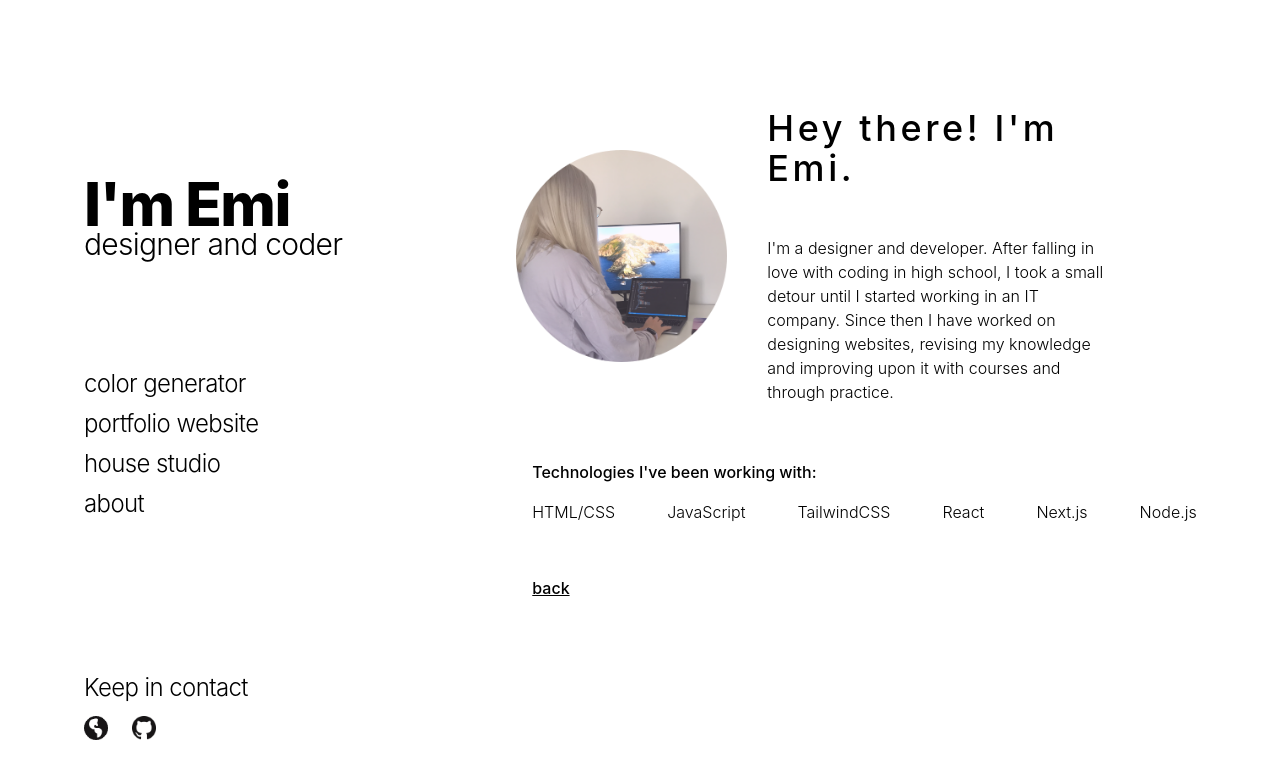
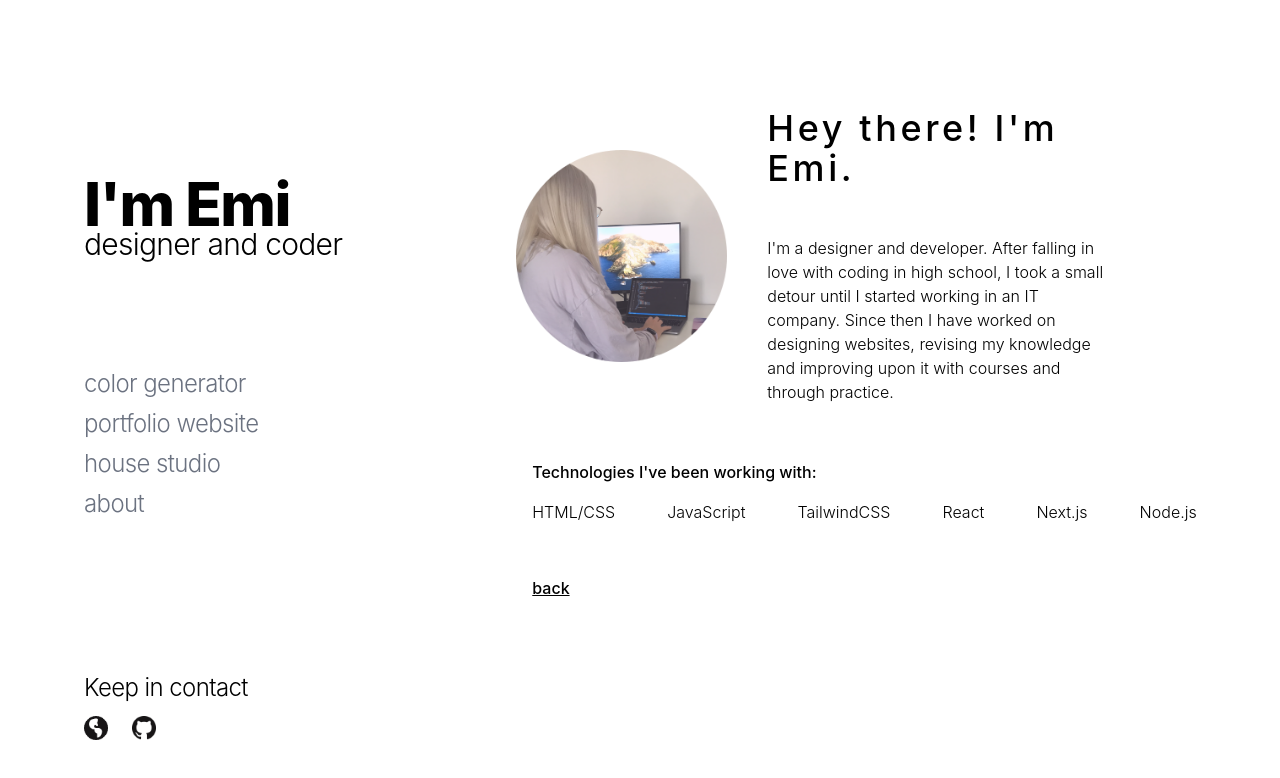
Before and after one commit to e-cmt/emi-codes, a Next.js app: page /about in a window 1280 px wide. Shown: the top 778 px of the page. Built offline with nearby package versions, Linux system fonts and the light colour scheme.

Commit message:
Transitions

```diff
--- a/components/layout.js
+++ b/components/layout.js
@@ -31,22 +31,22 @@ export default function Layout({ children }) {
         <div className="pb-32 hidden sm:block">
           <Link href="/projects/color-generator">
             <a>
-              <h6 className={styles.contact}>color generator</h6>
+              <h6 className={styles.links}>color generator</h6>
             </a>
           </Link>
           <Link href="/projects/portfolio-website">
             <a>
-              <h6 className={styles.contact}>portfolio website</h6>
+              <h6 className={styles.links}>portfolio website</h6>
             </a>
           </Link>
           <Link href="/projects/house-studio">
             <a>
-              <h6 className={styles.contact}>house studio</h6>
+              <h6 className={styles.links}>house studio</h6>
             </a>
           </Link>
           <Link href="/about">
             <a>
-              <h6 className={styles.contact}>about</h6>
+              <h6 className={styles.links}>about</h6>
             </a>
           </Link>
         </div>
--- a/components/layout.module.css
+++ b/components/layout.module.css
@@ -22,3 +22,6 @@
 .contact {
   @apply text-2xl	font-light tracking-tight leading-6 mt-4 mb-4;
 }
+.links {
+  @apply text-2xl	font-light tracking-tight leading-6 mt-4 mb-4 transition duration-500 ease-in-out text-gray-500 hover:text-black transform hover:-translate-x-1 hover:scale-100;
+}
--- a/pages/index.js
+++ b/pages/index.js
@@ -13,22 +13,30 @@ export default function Home() {
       <div className="flex flex-wrap items-center justify-start">
         <Link href="/projects/color-generator">
           <a className="h-56 w-56 sm:h-72 sm:w-72 xl:h-96 xl:w-96 bg-yellow-100 flex flex-row justify-center items-center">
-            <p className="text-xl text-yellow-900">color generator</p>
+            <p className="text-xl text-yellow-900 transition duration-500 ease-in-out hover:text-yellow-900 transform hover:-translate-x-1 hover:scale-110">
+              color generator
+            </p>
           </a>
         </Link>
         <Link href="/projects/portfolio-website">
           <a className="h-56 w-56 sm:h-72 sm:w-72 xl:h-96 xl:w-96 flex flex-row justify-center items-center bg-pink-100">
-            <p className="text-xl text-pink-900">portfolio website</p>
+            <p className="text-xl text-pink-900 transition duration-500 ease-in-out hover:text-pink-900 transform hover:-translate-x-1 hover:scale-110">
+              portfolio website
+            </p>
           </a>
         </Link>
         <Link href="/about">
           <a className="h-56 w-56 sm:h-72 sm:w-72 xl:h-96 xl:w-96 flex flex-row justify-center items-center  bg-purple-100">
-            <p className="text-xl text-purple-900">about</p>
+            <p className="text-xl text-purple-900 transition duration-500 ease-in-out hover:text-purple-900 transform hover:-translate-x-1 hover:scale-110">
+              about
+            </p>
           </a>
         </Link>
         <Link href="/projects/house-studio">
           <a className="h-56 w-56 sm:h-72 sm:w-72 xl:h-96 xl:w-96 flex flex-row justify-center items-center  bg-blue-100">
-            <p className="text-xl text-blue-900">house studio</p>
+            <p className="text-xl text-blue-900 transition duration-500 ease-in-out hover:text-blue-900 transform hover:-translate-x-1 hover:scale-110">
+              house studio
+            </p>
           </a>
         </Link>
       </div>
```
